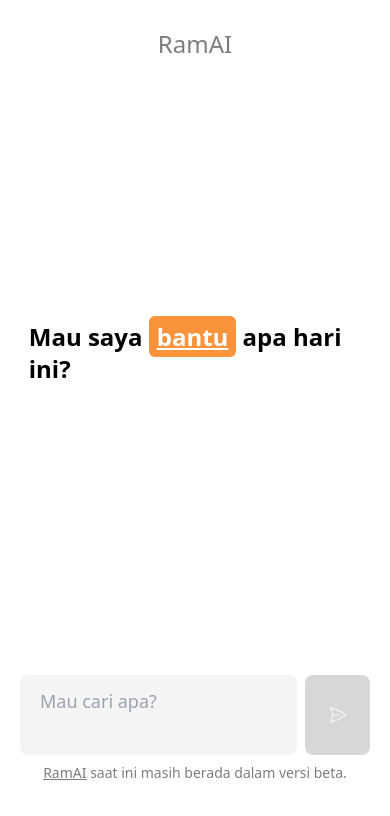
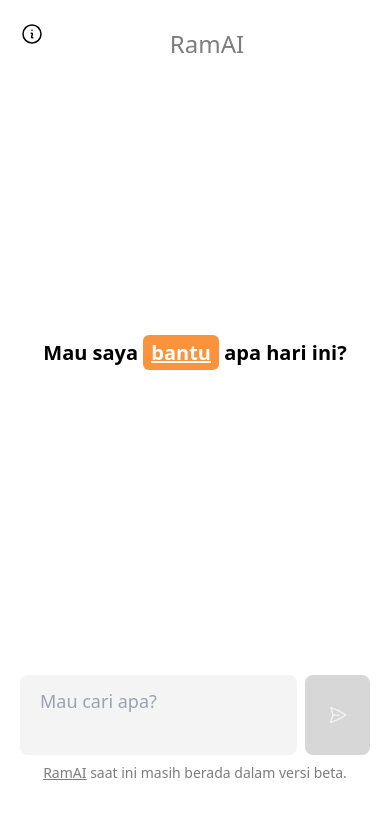
Before and after one commit to Ramadani-coding/ramai, a React (Vite) app: page / in a window 390 px wide. Shown: the top 816 px of the page. Built offline with nearby package versions, Linux system fonts and the light colour scheme; the HTML template or start-up script is replaced by a standard one; what groq-sdk would draw is missing.

Commit message:
fix: content

```diff
--- a/src/components/Content.jsx
+++ b/src/components/Content.jsx
@@ -1,7 +1,7 @@
 const Content = () => {
   return (
     <div className="h-[60vh]  w-full flex justify-center items-center">
-      <h1 className="text-2xl font-bold md:text-3xl">
+      <h1 className="text-[20px] font-bold md:text-3xl">
         Mau saya{" "}
         <span className="px-2 py-1 text-white underline bg-orange-400 rounded-md">
           bantu
--- /dev/null
+++ b/src/components/Menu.jsx
@@ -0,0 +1,49 @@
+import {
+  Drawer,
+  DrawerBody,
+  DrawerHeader,
+  DrawerOverlay,
+  DrawerContent,
+  useDisclosure,
+  Button,
+} from "@chakra-ui/react";
+import { useState } from "react";
+
+function Menu() {
+  const { isOpen, onOpen, onClose } = useDisclosure();
+  const [placement, setPlacement] = useState("left");
+
+  return (
+    <>
+      <Button onClick={onOpen}>
+        <svg
+          xmlns="http://www.w3.org/2000/svg"
+          fill="none"
+          viewBox="0 0 24 24"
+          strokeWidth={1.5}
+          stroke="currentColor"
+          className="w-6 h-6"
+        >
+          <path
+            strokeLinecap="round"
+            strokeLinejoin="round"
+            d="m11.25 11.25.041-.02a.75.75 0 0 1 1.063.852l-.708 2.836a.75.75 0 0 0 1.063.853l.041-.021M21 12a9 9 0 1 1-18 0 9 9 0 0 1 18 0Zm-9-3.75h.008v.008H12V8.25Z"
+          />
+        </svg>
+      </Button>
+      <Drawer placement={placement} onClose={onClose} isOpen={isOpen}>
+        <DrawerOverlay />
+        <DrawerContent>
+          <DrawerHeader borderBottomWidth="1px">Touch</DrawerHeader>
+          <DrawerBody>
+            <a href="https://instagram.com/ramma.dhanii" target="_blank">
+              @ramma.dhanii
+            </a>
+          </DrawerBody>
+        </DrawerContent>
+      </Drawer>
+    </>
+  );
+}
+
+export default Menu;
--- a/src/components/Navbar.jsx
+++ b/src/components/Navbar.jsx
@@ -1,13 +1,19 @@
+import Menu from "./Menu";
+
 const Navbar = () => {
   return (
-    <nav className="px-5 py-5">
-      <h1 className="text-[#7D7D7D] font-medium text-2xl hover:cursor-pointer text-center">
+    <nav className="flex justify-between px-5 py-5">
+      <div className="flex-initial">
+        <Menu />
+      </div>
+      <h1 className="flex-grow text-[#7D7D7D] font-medium text-2xl hover:cursor-pointer text-center">
         <button className=" py-2 px-2 rounded-md transition-all hover:bg-[#F4F4F4]">
           <a href="https://linktr.ee/a.ramadani" target="_blank">
             RamAI
           </a>
         </button>
       </h1>
+      <div className="flex-initial"></div>
     </nav>
   );
 };
```
